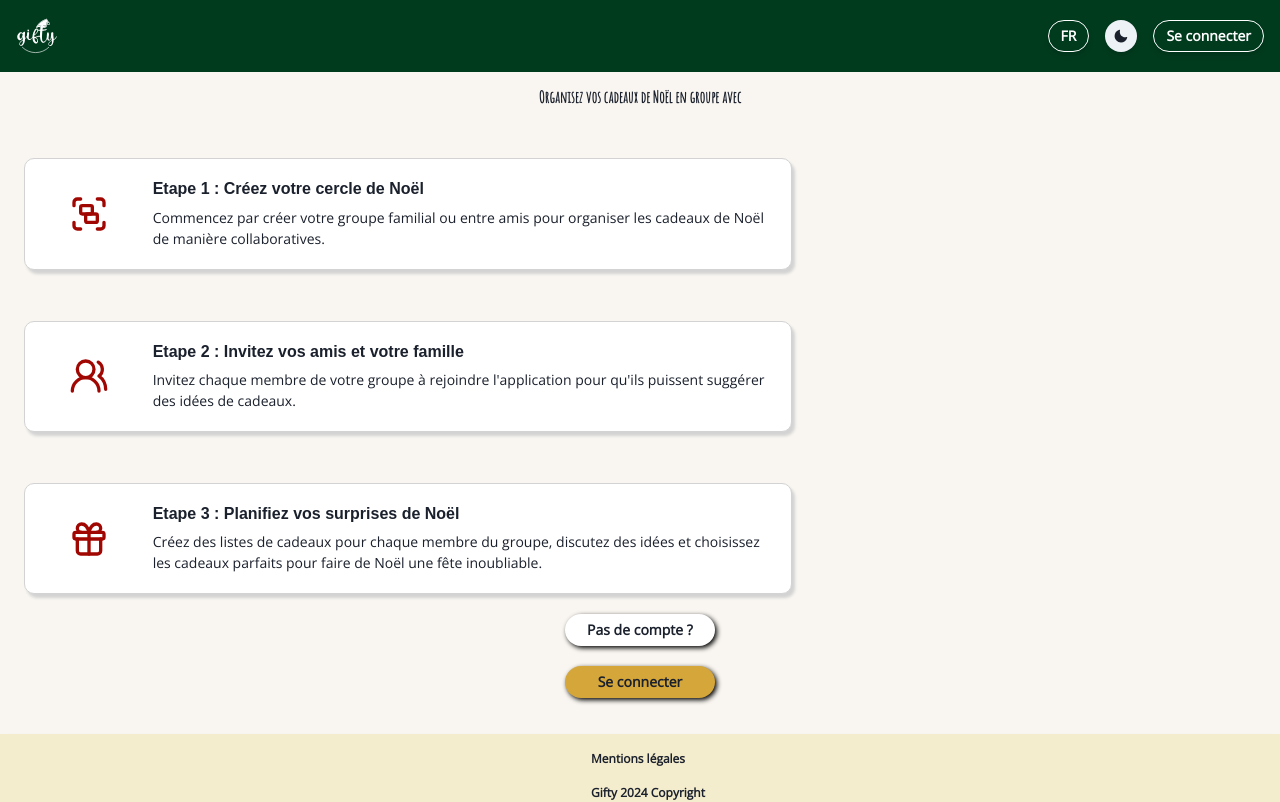
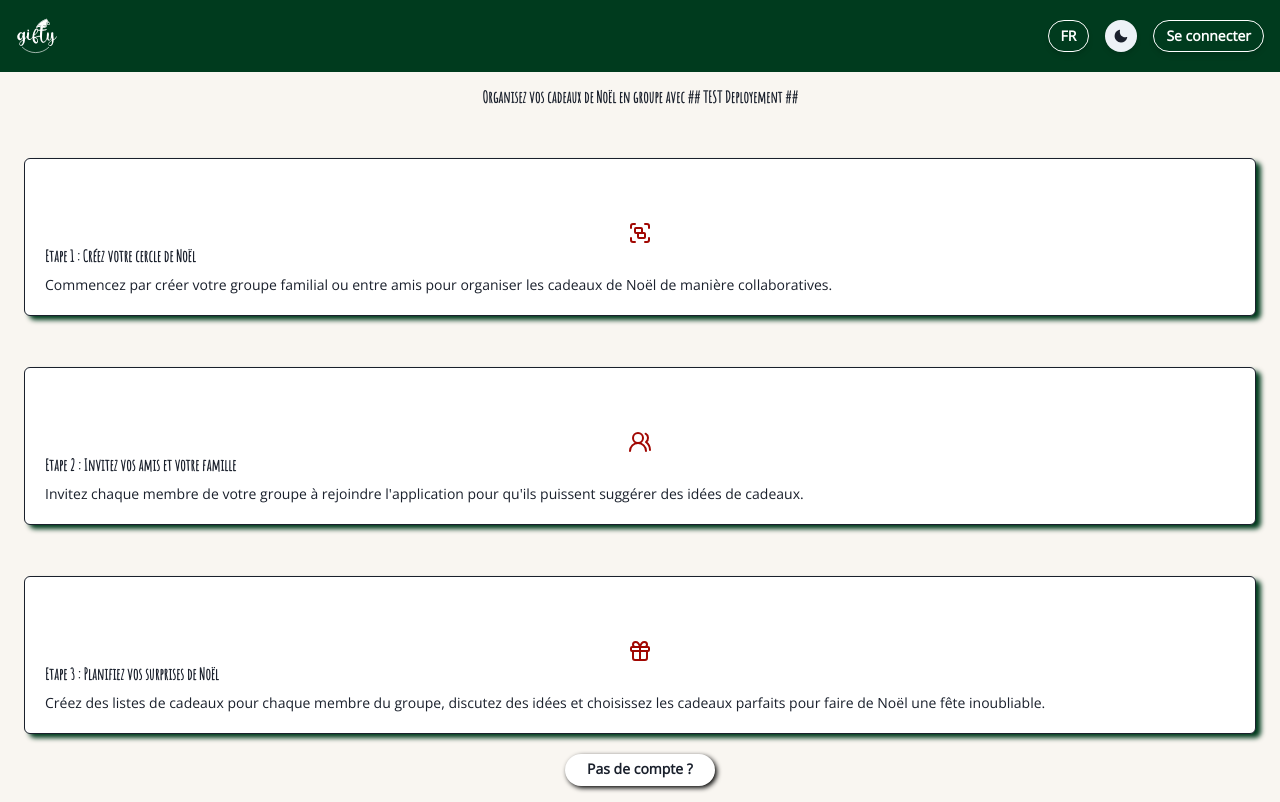
Before and after one commit to WildCodeSchool/2023-11-wns-bleu-g2-christmas-gifts-planner, a Next.js app in the folder frontend/: page / in a window 1280 px wide. Shown: the top 802 px of the page. Built offline with nearby package versions, Linux system fonts and the light colour scheme.

Commit message:
Revert "Homepage style"

```diff
--- a/frontend/src/pages/index.tsx
+++ b/frontend/src/pages/index.tsx
@@ -7,8 +7,6 @@ import {
   CardHeader,
   Center,
   Flex,
-  Grid,
-  GridItem,
   Heading,
   Link,
   Text,
@@ -24,63 +22,94 @@ export default function Home() {
   const { data: currentUser, client } = useProfileQuery({
     errorPolicy: "ignore",
   });
-
-  const homepageCardData = [{
-    icon:  <Group color="rgb(161, 7, 2)" size="2.5rem" />,
-    step: "step1",
-    description: "step1-description"
-  },
-  {
-    icon:  <UsersRound color="rgb(161, 7, 2)" size="2.5rem" />,
-    step: "step2",
-    description: "step2-description"
-  },
-  {
-    icon:  <Gift color="rgb(161, 7, 2)" size="2.5rem" />,
-    step: "step3",
-    description: "step3-description"
-  }
-]
   return (
     <>
       <Box flexDirection="column">
         <Center>
           <Heading fontSize="m">
-            {t("heading-organize")}
+            {t("heading-organize")} ## TEST Deployement ##
           </Heading>
         </Center>
-{homepageCardData.map((x) =>
-      <Card
-        key={x.step}
-        width={{ base: "95%", md: "48rem" }}
-        mx="24px"
-        mt="4%"
-        borderRadius={10}
-        boxShadow="3px 4px 3px rgb(211, 211, 211)"
-        border="1px solid lightgray"
-      >
-        <Grid templateRows="repeat(2, 1fr)" templateColumns='repeat(6, 1fr)'>
-          <GridItem rowSpan={2} colSpan={1}>
-            <Center h="100%">
-              {x.icon}
+
+        <Link href="/">
+          <Card
+            mx="24px"
+            mt="4%"
+            boxShadow="5px 4px 5px rgb(0, 59, 30)"
+            borderWidth="1px"
+          >
+            <Center mt="5%" mb="-18px">
+              <Group color="rgb(161, 7, 2)" />
             </Center>
-          </GridItem>
-          <GridItem rowSpan={2} colSpan={5} p={0}>
-            <CardHeader mb="-40px" pl={0}>
-              <Heading size="sm" fontFamily="arial">{t(x.step)}</Heading>
+
+            <CardHeader mb="-40px">
+              <Heading size="sm">{t("step1")}</Heading>
             </CardHeader>
-            <CardBody pl={0}>
+
+            <CardBody>
               <Box>
                 <Text pt="2" fontSize="sm">
-                  {t(x.description)}
+                  {t("step1-description")}{" "}
                 </Text>
               </Box>
             </CardBody>
-          </GridItem>
-        </Grid>
-        </Card>
-        )
-}
+          </Card>
+        </Link>
+
+        <Link href="/">
+          <Card
+            mx="24px"
+            mt="4%"
+            boxShadow="5px 4px 5px rgb(0, 59, 30)"
+            borderWidth="1px"
+          >
+            <Center mt="5%" mb="-18px">
+              <UsersRound color="rgb(161, 7, 2)" />
+            </Center>
+
+            <CardHeader mb="-40px">
+              <Heading size="sm">
+                {t("step2")}
+              </Heading>
+            </CardHeader>
+
+            <CardBody>
+              <Box>
+                <Text pt="2" fontSize="sm">
+                {t("step2-description")}{" "}
+                </Text>
+              </Box>
+            </CardBody>
+          </Card>
+        </Link>
+
+        <Link href="/">
+          <Card
+            mx="24px"
+            mt="4%"
+            boxShadow="5px 4px 5px rgb(0, 59, 30)"
+            borderWidth="1px"
+          >
+            <Center mt="5%" mb="-18px">
+              <Gift color="rgb(161, 7, 2)" />
+            </Center>
+
+            <CardHeader mb="-40px">
+              <Heading size="sm">
+               {t("step3")}
+              </Heading>
+            </CardHeader>
+
+            <CardBody>
+              <Box>
+                <Text pt="2" fontSize="sm">
+                  {t("step3-description")}{" "}
+                </Text>
+              </Box>
+            </CardBody>
+          </Card>
+        </Link>
+
         <Center>
           <Flex flexDirection="column" gap={5} mt={5}>
             <Link href="/signup">
```
